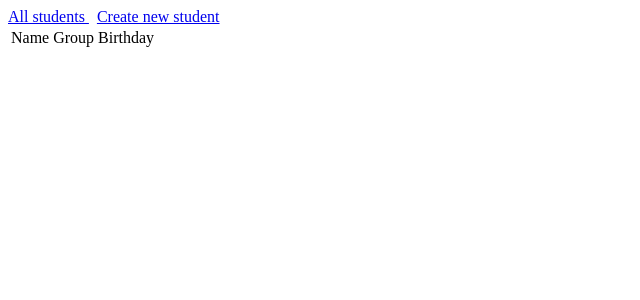
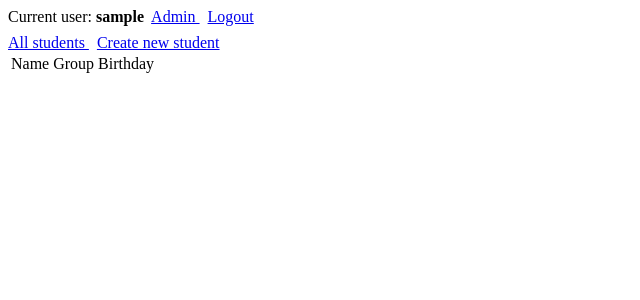
Before and after one commit to kstep/django-itstep-2021, a Django app: page /students/ in a window 1280 px wide. Shown: the top 300 px of the page, without its empty margins (0-640 px from the left). Run offline with Django 3.2, Linux system fonts and the light colour scheme; the visitor is signed in with stand-in values (Sample User, id 1); data that the repository does not hold is empty.

Commit message:
progress

```diff
--- a/hello/hello/settings.py
+++ b/hello/hello/settings.py
@@ -119,8 +119,12 @@ USE_TZ = True
 # https://docs.djangoproject.com/en/3.2/howto/static-files/
 
 STATIC_URL = '/static/'
+STATIC_ROOT = BASE_DIR / 'static'
 
 # Default primary key field type
 # https://docs.djangoproject.com/en/3.2/ref/settings/#default-auto-field
 
 DEFAULT_AUTO_FIELD = 'django.db.models.BigAutoField'
+
+LOGIN_REDIRECT_URL = '/'
+LOGOUT_REDIRECT_URL = '/'
--- /dev/null
+++ b/hello/students/static/students/common.css
@@ -0,0 +1,3 @@
+header {
+    margin-bottom: 0.5em;
+}
--- a/hello/students/templates/students/base.html
+++ b/hello/students/templates/students/base.html
@@ -1,16 +1,33 @@
+{% load static %}
 <!DOCTYPE html>
 <html lang="en">
 <head>
     <meta charset="UTF-8">
     <title>{% block title %}{% endblock %}</title>
+    <link rel="stylesheet" href="{% static 'students/common.css' %}" />
 </head>
 <body>
 
-{% if not user.is_authenticated %}
-<a href="{% url 'login' %}">
-    Login
-</a>
-{% endif %}
+    <header>
+        {% block header %}
+        {% if not user.is_authenticated %}
+        <a href="{% url 'login' %}">
+            Login
+        </a>
+        {% else %}
+        Current user: <b>{{ user.username }}</b>&nbsp;
+        {% if user.is_staff %}
+            <a href="{% url 'admin:index' %}">
+                Admin
+            </a>
+            &nbsp;
+        {% endif %}
+        <a href="{% url 'logout' %}">
+            Logout
+        </a>
+        {% endif %}
+        {% endblock %}
+    </header>
 
     {% block content %}
     {% endblock %}
```
Also changed, not shown: hello/students/templates/registration/login.html (added, +14 -0 lines).
